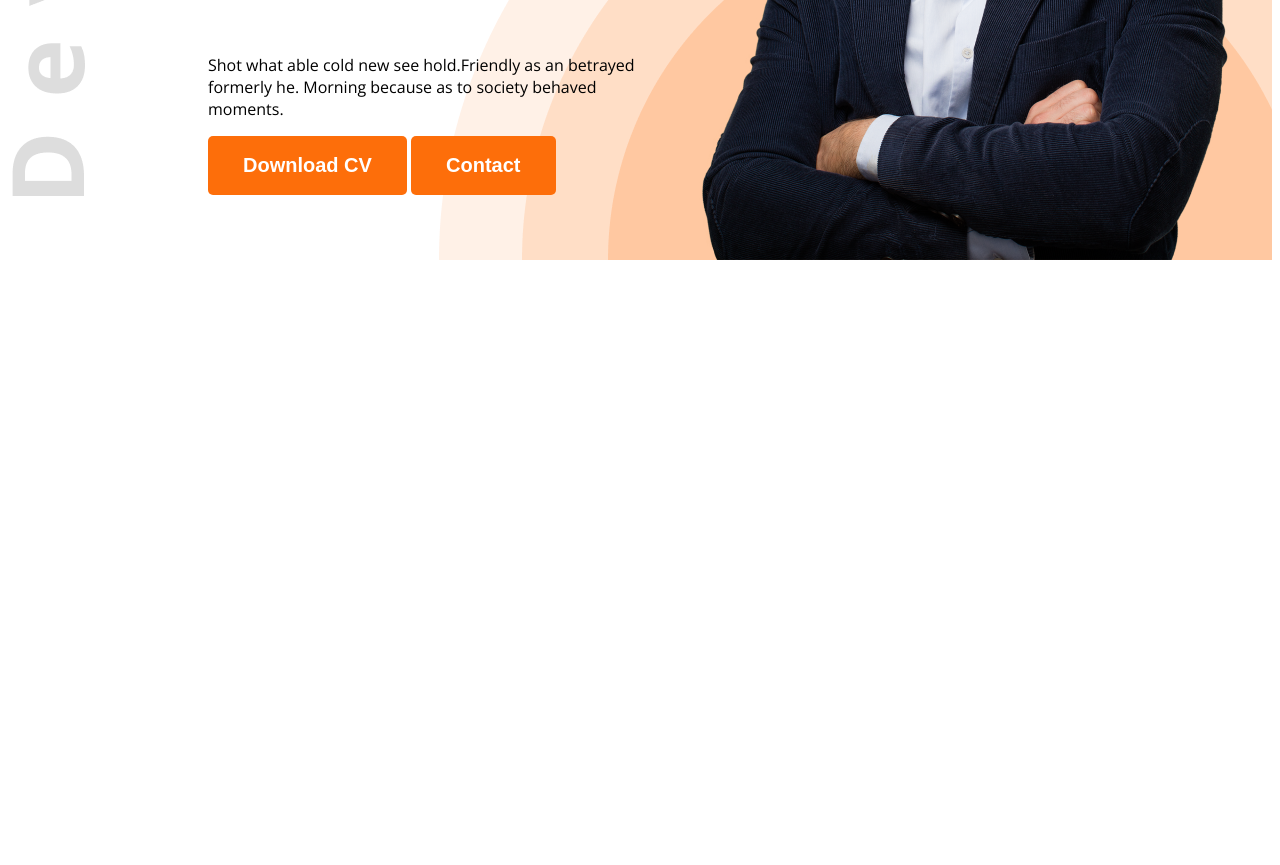
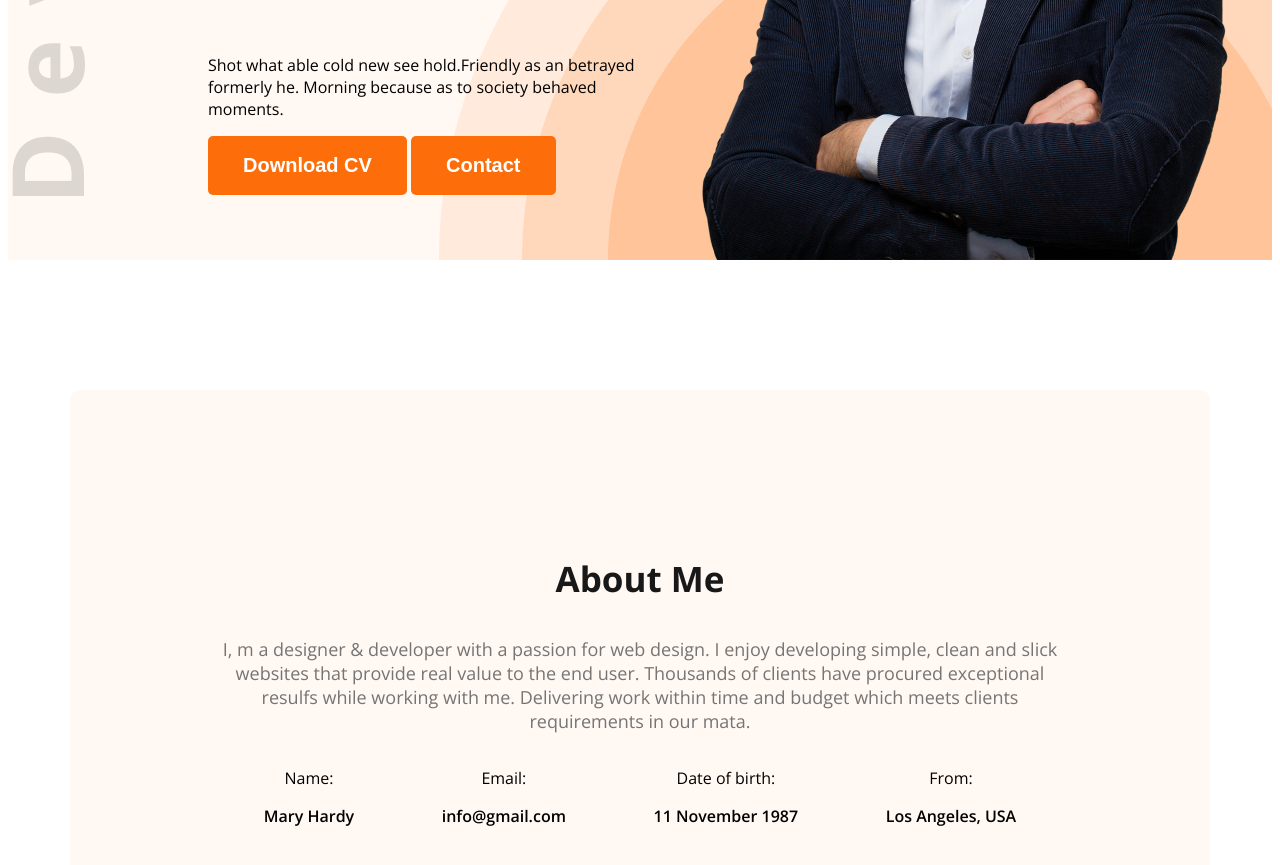
Before and after one commit to mahmudul11223344/web-dev-porttfolio, a plain HTML site: page index.html in a window 1280 px wide. Shown: the part 575-1440 px from the top of the page. Before the commit the page ends 843 px from the top, so only its background shows below. Drawn offline with nearby package versions, Linux system fonts and the light colour scheme.

Commit message:
new code

```diff
--- a/Style/style.css
+++ b/Style/style.css
@@ -10,6 +10,10 @@
 }
 
 /* shared style */
+
+.secondary-background{
+    background-color: #FFF8F3;
+}
 
 .text-primary{
     color: #FD6E0A;
@@ -29,6 +33,16 @@
     border-radius: 5px;
 }
 
+.section-title{
+    font-size: 35px;
+    font-weight: bold;
+    color: #181818;
+}
+
+.section-descriptions{
+    font-size: 18px;
+    color: #757575;
+}
 /* header styles */
 .header{
     background-image: url("../images/developer.png"), url("../images/header_bg.png");
@@ -51,11 +65,13 @@ nav{
 
 nav ul {
     display: flex;
+    align-items: center;
 }
 
 nav ul li {
     list-style: none;
     margin-right: 51px;
+
 }
 
 nav li a {
@@ -85,3 +101,28 @@ nav li a {
 .banner-profile-pic{
     width: 584px;
 }
+
+/* main styles */
+
+main{
+    max-width: 1140px;
+    margin: 0 auto;
+}
+
+/* about styles */
+.about{
+    border-radius: 10px;
+    padding: 130px 150px;
+    text-align: center;
+    margin-top: 130px;
+}
+
+.about-items {
+    display: flex;
+    justify-content: space-around;
+    /* margin-bottom: 30px; */
+}
+
+.item-description{
+    font-weight: 600;
+}
--- a/index.html
+++ b/index.html
@@ -14,7 +14,7 @@
 </head>
 
 <body class="open-sans-normal">
-    <header class="header">
+    <header class="header secondary-background">
         <nav>
             <h3 class="nav-title">Ma<span class="text-primary">r</span>y</h3>
             <ul>
@@ -36,7 +36,29 @@
         </div>
     </header>
     <main>
-
+        <section class="about secondary-background">
+            <h3 class="section-title">About Me</h3>
+            <p class="section-descriptions">I, m a designer & developer with a passion for web design. I enjoy developing simple, clean and slick websites that provide real value to the end user. Thousands of clients have procured exceptional resulfs while working with me. Delivering work within time and budget which meets clients requirements in our mata.</p>
+            <div class="about-items">
+                <!-- .about-item*4>p.item-title+p.item-description -->
+                <div class="about-item">
+                    <p class="item-title">Name:</p>
+                    <p class="item-description">Mary Hardy</p>
+                </div>
+                <div class="about-item">
+                    <p class="item-title">Email: </p>
+                    <p class="item-description">info@gmail.com</p>
+                </div>
+                <div class="about-item">
+                    <p class="item-title">Date of birth:     </p>
+                    <p class="item-description">11 November 1987</p>
+                </div>
+                <div class="about-item">
+                    <p class="item-title">From:</p>
+                    <p class="item-description">Los Angeles, USA</p>
+                </div>
+            </div>
+        </section>
     </main>
     <footer>
 
```
